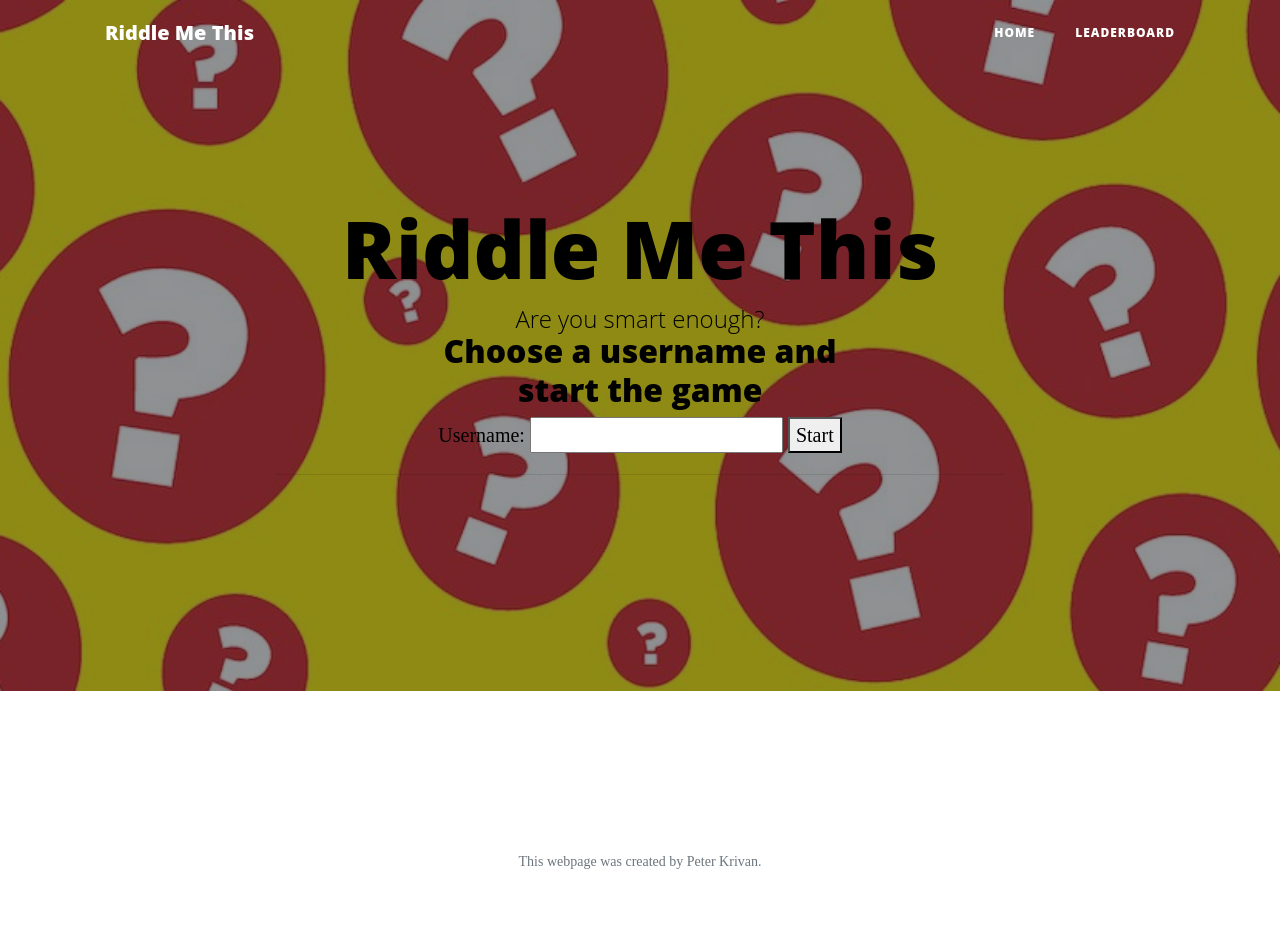
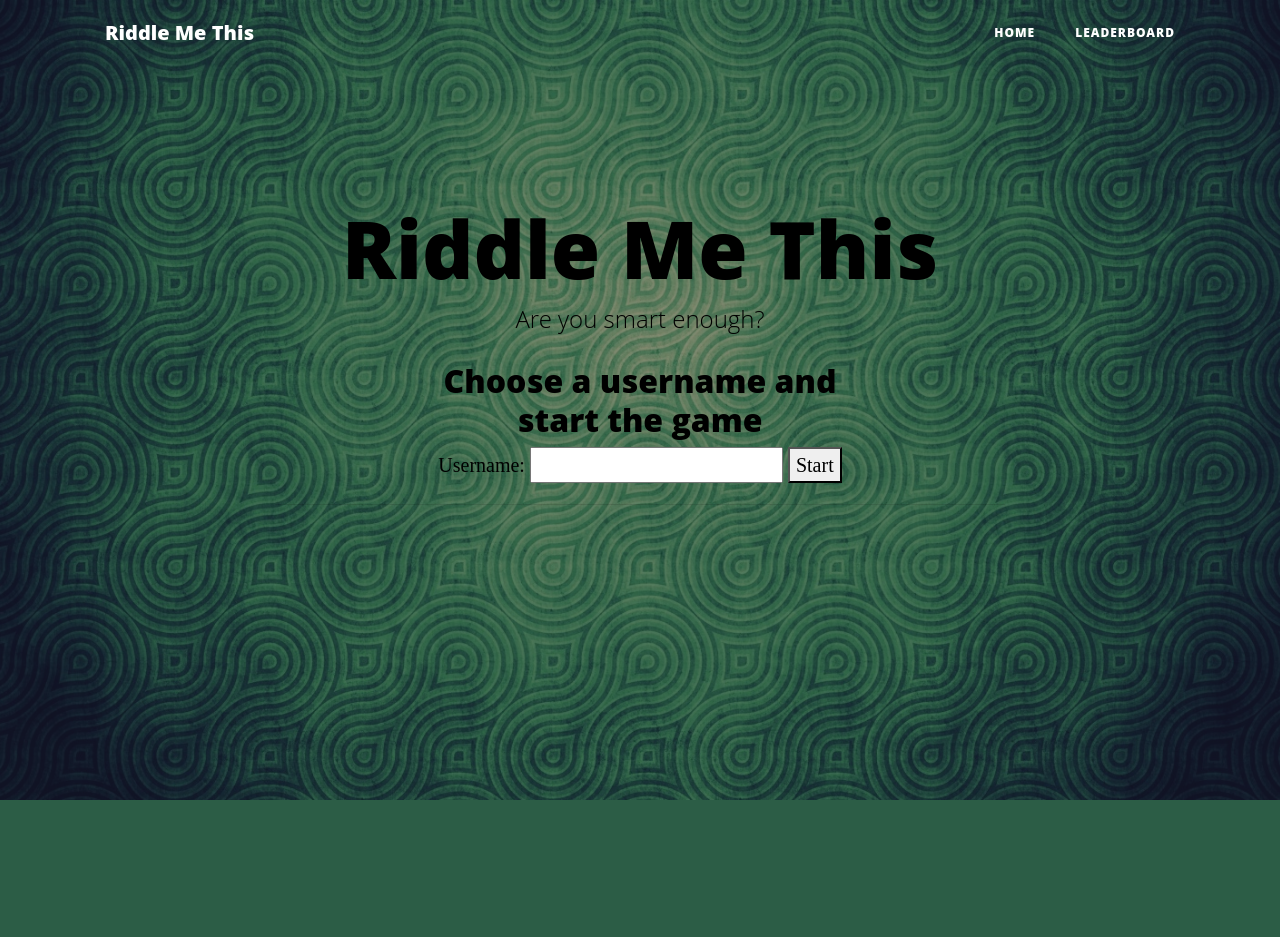
Before and after one commit to krivanpeter/riddle-me-this, a Flask app: page / in a window 1280 px wide. After the commit the page ends 800 px from the top, so only its background shows below. Run offline with Flask 2, Linux system fonts and the light colour scheme; some libraries are stand-ins or nearby versions.

Commit message:
background changed and make fullscreen

```diff
--- a/static/css/style.css
+++ b/static/css/style.css
@@ -1,28 +1,38 @@
 .black-text {
-    color:black;
+    color: black;
 }
 
 .center {
     text-align: center
 }
 
+#header {
+    position: absolute;
+    left: 0;
+    top: 0;
+    right: 0;
+    min-height: 100%;
+}
+
+#sub-heading {
+    margin: 10px 0px 30px;
+}
+
 table {
-  width: 100%;
-  height: 100%;
-  border: 3px;
-  color: black;
+    width: 100%;
+    height: 100%;
+    border: 3px;
+    color: black;
+    border: 1px solid red;
 }
 
 th {
-    background-color: rgba(255, 0, 0, 0.85);
+    color: rgb(240, 240, 240);
+    background-color: rgba(105, 105, 105, 0.85);
     border: 1px solid black;
 }
 
 td {
-    background-color: rgba(255, 255, 0, 0.85);
+    background-color: rgba(255, 255, 255, 0.85);
     border: 1px solid black;
 }
-
-table {
-  border: 1px solid red;
-}
--- a/templates/base.html
+++ b/templates/base.html
@@ -8,7 +8,7 @@
   <title>Riddle Me This</title>
 </head>
 
-<body>
+<body >
   <!-- Navigation -->
   <nav class="navbar navbar-expand-lg navbar-light fixed-top" id="mainNav">
     <div class="container">
@@ -31,14 +31,14 @@
   </nav>
 
   <!-- Page Header -->
-  <header class="masthead" style="background-image: url('{{url_for('static', filename='img/riddle.jpg')}}')">
+  <header class="masthead" id="header" style="background-image: url('{{url_for('static', filename='img/riddle.jpg')}}')">
     <div class="overlay"></div>
     <div class="container">
       <div class="row">
         <div class="col-lg-8 col-md-10 mx-auto">
           <div class="site-heading">
             <h1 class="black-text">Riddle Me This</h1>
-            <span class="subheading black-text">Are you smart enough?</span>
+            <span class="subheading black-text" id="sub-heading">Are you smart enough?</span>
 
             <!-- Main Content -->
             {% block content %} {% endblock %}
@@ -52,7 +52,7 @@
 
 
   <!-- Footer -->
-  <footer>
+<!--  <footer>
     <div class="container">
       <div class="row">
         <div class="col-lg-8 col-md-10 mx-auto">
@@ -86,7 +86,7 @@
         </div>
       </div>
     </div>
-  </footer>
+  </footer>-->
 
   <!-- Bootstrap core JavaScript -->
   <script src="{{url_for('static', filename='vendor/jquery/jquery.min.js')}}"></script>
```
Also changed, not shown: static/img/riddle.jpg.
